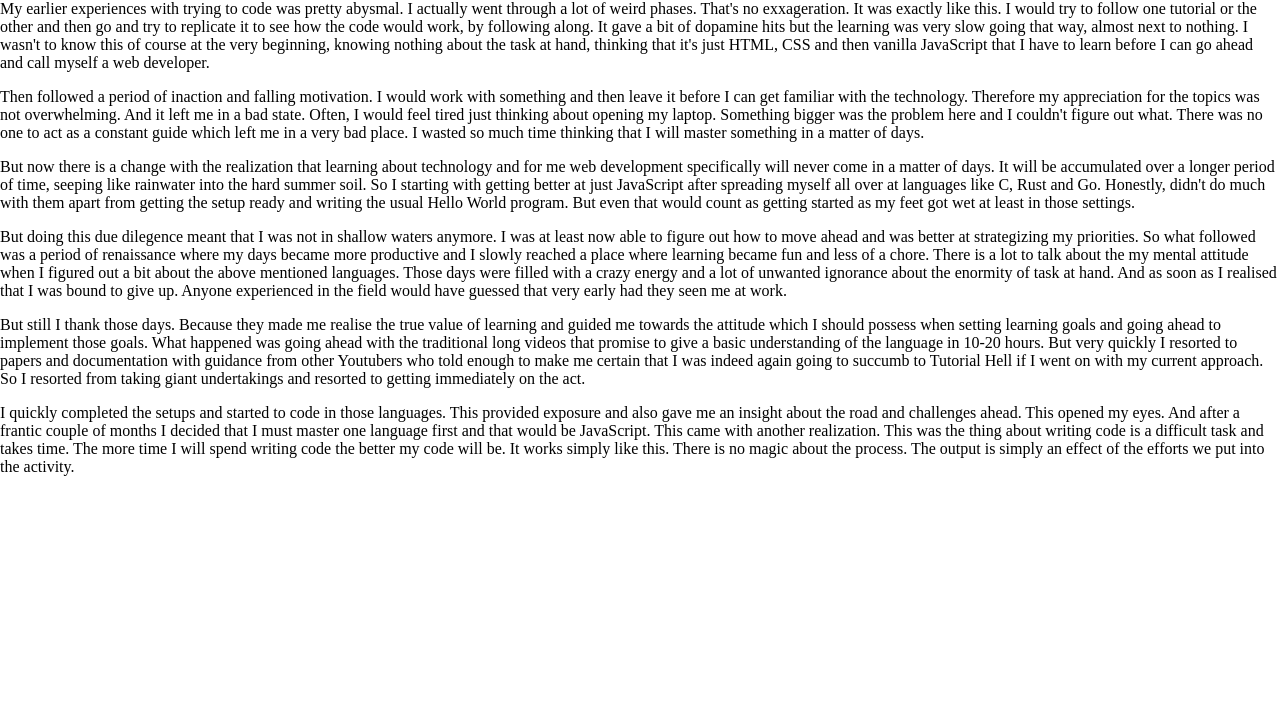
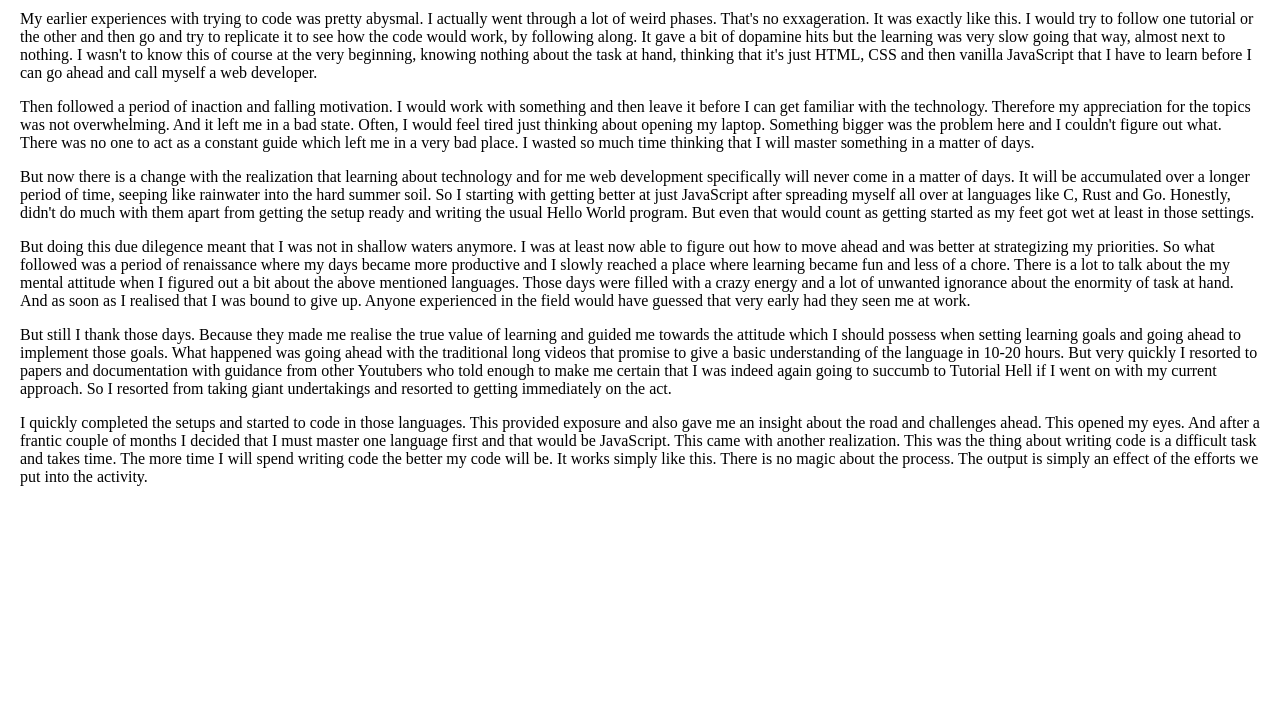
Before and after one commit to shelleycoop/my_web_website, a plain HTML site: page 1.html in a window 1280 px wide. Shown: the part 98-800 px from the top of the page. Drawn offline with Linux system fonts and the light colour scheme.

Commit message:
auto apparently doesn't work as expected

```diff
--- a/styles_1.css
+++ b/styles_1.css
@@ -1,5 +1,5 @@
 body {
-    margin-top: auto;
-    margin-left: auto;
-    margin-right: auto;
+    margin-top: 10px;
+    margin-left: 20px;
+    margin-right: 20px;
 }
```
